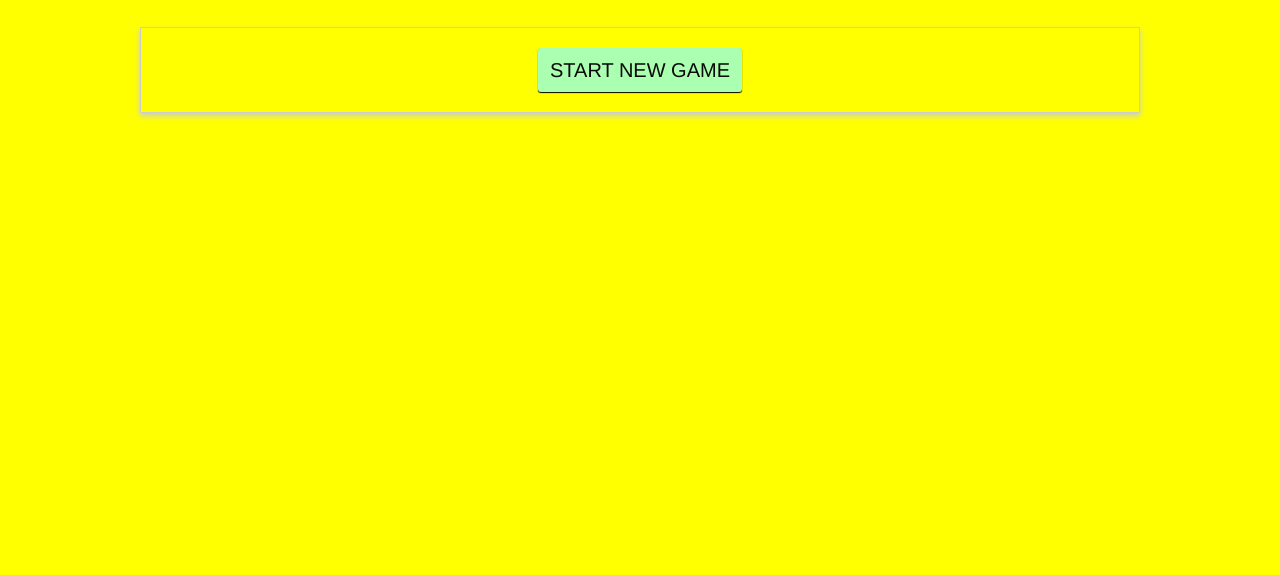
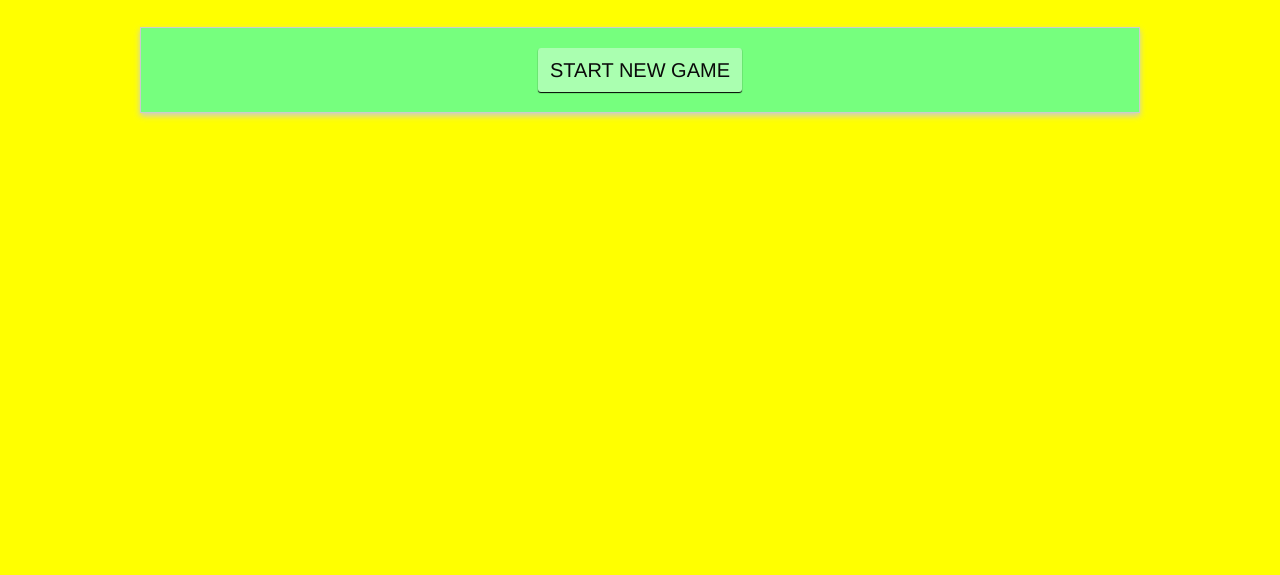
Before and after one commit to dmitriyklimchuk/Monster_Slayer, a plain HTML site: page index.html in a window 1280 px wide. Shown: the part 225-800 px from the top of the page. Drawn offline with nearby package versions, Linux system fonts and the light colour scheme.

Commit message:
change section

```diff
--- a/app.css
+++ b/app.css
@@ -96,3 +96,8 @@ button {
 body {
     background-color: yellow;
 }
+
+
+section {
+    background-color: #76ff7e;
+}
```
